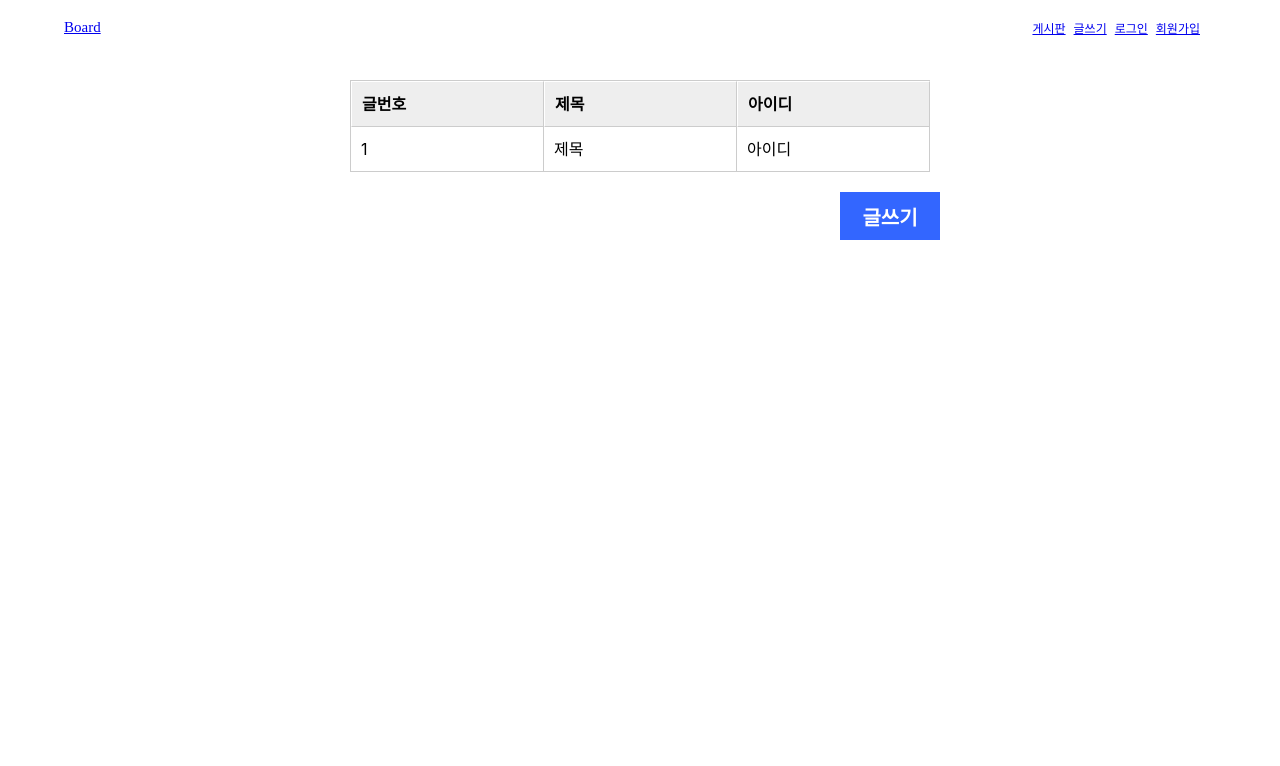
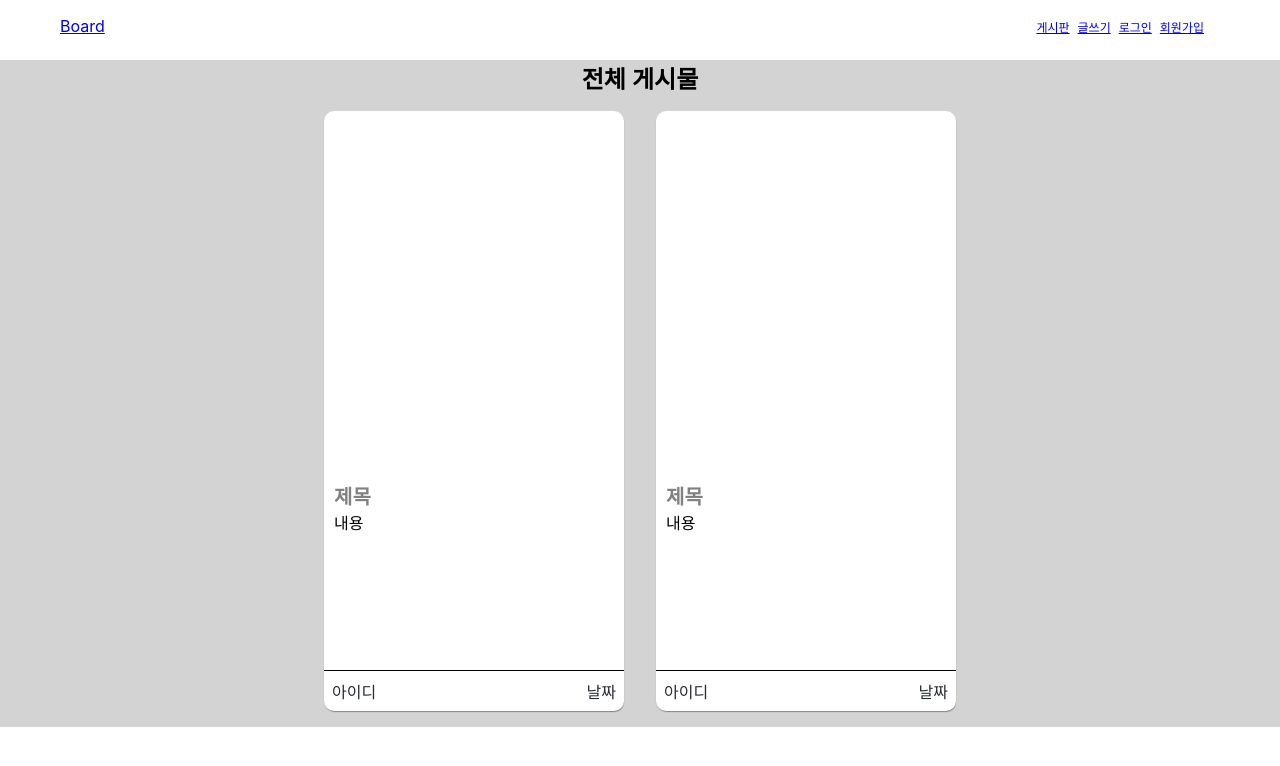
Before and after one commit to jipark96/board-keke1, a React (Create React App) app: page /board in a window 1280 px wide. Shown: the top 766 px of the page. Built offline with nearby package versions, Linux system fonts and the light colour scheme.

Commit message:
fix: 게시판 리스트 조회 스타일 수정 필요

```diff
--- a/src/App.tsx
+++ b/src/App.tsx
@@ -22,6 +22,7 @@ const App: React.FunctionComponent = () => {
           <Route path="/login" element={<LoginPage />} />
           <Route path="/join" element={<JoinPage />} />
           <Route path="/board" element={<BoardListPage />} />
+          <Route path="/" element={<BoardListPage />} />
           <Route path="/board/write" element={<WritePage />} />
           <Route path="/board/edit" element={<EditPage />} />
           <Route path="/board/detail" element={<DetailPage />} />
--- a/src/components/board/BoardList.tsx
+++ b/src/components/board/BoardList.tsx
@@ -1,47 +1,50 @@
 import React from "react";
+
 import {
-  Cotainer,
-  Content,
-  Title,
-  Wrapper,
-  BtnWrapper,
+  BoardBody,
+  BoardCard,
+  BoardCardFooter,
+  BoardHeader,
+  BoardImg,
+  BoardListCotainer,
+  BoardListWrapper,
+  BoardText,
+  BoardTitle,
 } from "./BoardListStyles";
-import Btn from "../common/btn/Btn";
-import { useNavigate } from "react-router-dom";
 import Layout from "../../layout/Layout";
-
 const BoardList = () => {
-  const navigation = useNavigate();
-
-  const handleBtnClick = () => {
-    navigation("/board/write");
-  };
   return (
     <Layout>
-      <Wrapper>
-        <Cotainer>
-          <thead>
-            <Title>글번호</Title>
-            <Title>제목</Title>
-            <Title>아이디</Title>
-          </thead>
-          <tbody>
-            <tr>
-              <Content>1</Content>
-              <Content>제목</Content>
-              <Content>아이디</Content>
-            </tr>
-          </tbody>
-        </Cotainer>
-        <BtnWrapper>
-          <Btn
-            text="글쓰기"
-            size="small"
-            disabled={false}
-            onClick={handleBtnClick}
-          />
-        </BtnWrapper>
-      </Wrapper>
+      <BoardListCotainer>
+        <BoardListWrapper>
+          <BoardHeader>전체 게시물</BoardHeader>
+          <BoardBody>
+            <BoardCard>
+              <BoardImg>{/* <img src={} /> */}</BoardImg>
+              <BoardText>
+                <BoardTitle>제목</BoardTitle>
+                <div>내용</div>
+              </BoardText>
+              <BoardCardFooter>
+                <div>아이디</div>
+                <div>날짜</div>
+              </BoardCardFooter>
+            </BoardCard>
+
+            <BoardCard>
+              <BoardImg>{/* <img src={} /> */}</BoardImg>
+              <BoardText>
+                <BoardTitle>제목</BoardTitle>
+                <div>내용</div>
+              </BoardText>
+              <BoardCardFooter>
+                <div>아이디</div>
+                <div>날짜</div>
+              </BoardCardFooter>
+            </BoardCard>
+          </BoardBody>
+        </BoardListWrapper>
+      </BoardListCotainer>
     </Layout>
   );
 };
--- a/src/components/board/BoardListStyles.ts
+++ b/src/components/board/BoardListStyles.ts
@@ -1,53 +1,75 @@
 import { styled } from "styled-components";
 
-export const Wrapper = styled.div`
+export const BoardListCotainer = styled.div`
+  background-color: lightgray;
+`;
+
+export const BoardListWrapper = styled.div`
   width: 600px;
   margin: 0 auto;
-  margin-top: 80px;
+  margin-top: 60px;
+  display: flex;
+  flex-direction: column;
+  align-items: center;
 `;
 
-export const Cotainer = styled.table`
-  border-collapse: separate;
-  border-spacing: 0;
-  text-align: left;
-  line-height: 1.5;
-  border-top: 1px solid #ccc;
-  border-left: 1px solid #ccc;
-  margin: 20px 10px;
-`;
-
-export const Title = styled.th`
-  width: 150px;
-  padding: 10px;
-  font-weight: bold;
-  vertical-align: top;
-  border-right: 1px solid #ccc;
-  border-bottom: 1px solid #ccc;
-  border-top: 1px solid #fff;
-  border-left: 1px solid #fff;
-  background: #eee;
-`;
-
-export const Content = styled.td`
-  width: 350px;
-  padding: 10px;
-  vertical-align: top;
-  border-right: 1px solid #ccc;
-  border-bottom: 1px solid #ccc;
-`;
-
-export const Input1 = styled.input`
-  width: 250px;
-  height: 32px;
-  font-size: 15px;
-  border: 0;
-  border-radius: 15px;
-  outline: none;
-  padding-left: 10px;
-  background-color: rgb(233, 233, 233);
-`;
-
-export const BtnWrapper = styled.div`
+export const BoardHeader = styled.div`
+  font-size: 24px;
+  font-weight: 600;
   display: flex;
   justify-content: flex-end;
 `;
+
+export const BoardBody = styled.div`
+  display: flex;
+  align-items: center;
+  justify-content: center;
+  flex-wrap: nowrap;
+  flex-direction: row;
+`;
+
+export const BoardFooter = styled.div`
+  margin: 24px;
+`;
+
+export const BoardCard = styled.div`
+  width: 300px;
+  height: 600px;
+  flex-shrink: 0;
+  margin: 16px;
+  border-radius: 10px;
+  box-shadow: rgba(0.2, 0.2, 0.2, 0.2) 1px 2px 1px -1px,
+    rgba(0.2, 0, 0.2, 0.2) 0px 1px 1px 0px, rgba(0, 0, 0, 0) 0px 1px 3px 0px;
+  background-color: #fff;
+  display: flex;
+  flex-direction: column;
+  justify-content: space-between;
+  cursor: pointer;
+`;
+
+export const BoardImg = styled.div`
+  width: 100%;
+  height: 60%;
+`;
+
+export const BoardText = styled.div`
+  flex-grow: 1;
+  word-break: break-all;
+  overflow: auto;
+  padding: 10px;
+`;
+
+export const BoardTitle = styled.div`
+  font-size: 20px;
+  color: gray;
+  font-weight: 600;
+`;
+
+export const BoardCardFooter = styled.div`
+  border-top: 1px solid black;
+  padding: 8px;
+  display: flex;
+  color: #282c34;
+  font-size: 16px;
+  justify-content: space-between;
+`;
--- a/src/components/join/Join.tsx
+++ b/src/components/join/Join.tsx
@@ -8,6 +8,7 @@ import Btn from "../common/btn/Btn";
 import Layout from "../../layout/Layout";
 import axios from "axios";
 import { useDispatch, useSelector } from "react-redux";
+import { useNavigate } from "react-router-dom";
 
 interface FormState {
   username: string;
@@ -26,6 +27,8 @@ const initialState: FormState = {
 };
 
 const Join = () => {
+  const navigation = useNavigate();
+
   const joinSubmit = async () => {
     const { username, name, email, password, passwordCheck } = joinData;
     const dataToSend = {
@@ -127,6 +130,7 @@ const Join = () => {
   //[회원 가입]
   const onSubmit = () => {
     joinSubmit();
+    navigation("/login");
     console.log(joinData);
   };
 
--- /dev/null
+++ b/src/components/login/modal/Modal.tsx
@@ -0,0 +1,32 @@
+import React from "react";
+import {
+  ModalBox,
+  ModalButton,
+  ModalSection,
+  ModalStyleProps,
+  ModalText,
+  ModalTitle,
+  ModaleWrap,
+} from "./ModalStyles";
+
+interface ModalProps extends ModalStyleProps {
+  title: string;
+  text: string;
+  onClick?: React.MouseEventHandler<HTMLButtonElement>;
+}
+
+const Modal = ({ title, text, onClick }: ModalProps) => {
+  return (
+    <ModaleWrap>
+      <ModalSection>
+        <ModalTitle>{title}</ModalTitle>
+        <ModalBox>
+          <ModalText>{text}</ModalText>
+          <ModalButton onClick={onClick}>확인</ModalButton>
+        </ModalBox>
+      </ModalSection>
+    </ModaleWrap>
+  );
+};
+
+export default Modal;
--- /dev/null
+++ b/src/components/login/modal/ModalStyles.ts
@@ -0,0 +1,63 @@
+import { styled } from "styled-components";
+
+export interface ModalStyleProps {
+  disabled?: boolean;
+}
+
+export const ModaleWrap = styled.div`
+  position: fixed;
+  top: 0;
+  left: 0;
+  width: 100%;
+  height: 100%;
+  display: flex;
+  justify-content: center;
+  align-items: center;
+  background-color: rgba(0, 0, 0, 0.5);
+  z-index: 99;
+`;
+
+export const ModalSection = styled.div`
+  width: 445px;
+  padding: 26px 0px 31px 0px;
+  background-color: white;
+  display: flex;
+  flex-direction: column;
+  align-items: center;
+`;
+
+export const ModalTitle = styled.h1`
+  color: #171717;
+  font-size: 28px;
+  font-weight: 700;
+  margin-bottom: 70px;
+`;
+
+export const ModalText = styled.div`
+  color: #8c8c8c;
+  width: 300px;
+  flex-flow: wrap;
+  text-align: center;
+  font-size: 20px;
+  font-weight: 500;
+`;
+
+export const ModalButton = styled.button`
+  width: 180px;
+  height: 52px;
+  color: #ffffff;
+  background-color: #f36;
+  border: none;
+  cursor: pointer;
+  font-size: 20px;
+  font-weight: 600;
+  align-self: center;
+`;
+
+export const ModalBox = styled.div`
+  display: flex;
+  flex-direction: column;
+  justify-content: space-between;
+  align-content: space-between;
+  height: 180px;
+`;
--- a/src/layout/header/Header.tsx
+++ b/src/layout/header/Header.tsx
@@ -1,9 +1,27 @@
-import React from "react";
+import React, { useEffect, useState } from "react";
 import { Link, useNavigate } from "react-router-dom";
 import { HeaderMenu, HeaderTitle, HeaderWrapper } from "./HeaderStyles";
 
 const Header = () => {
-  const navigate = useNavigate();
+  const [isLoggedIn, setIsLoggedIn] = useState(false);
+  const [name, setName] = useState("");
+
+  const checkLoginStatus = () => {
+    const token = localStorage.getItem("jwtToken");
+    const storedName = localStorage.getItem("name");
+
+    if (token && storedName) {
+      setIsLoggedIn(true);
+      setName(storedName);
+    } else {
+      setIsLoggedIn(false);
+      setName("");
+    }
+  };
+
+  useEffect(() => {
+    checkLoginStatus();
+  }, []);
 
   return (
     <HeaderWrapper>
@@ -15,8 +33,26 @@ const Header = () => {
       <HeaderMenu>
         <Link to="/board">게시판</Link>
         <Link to="/board/write">글쓰기</Link>
-        <Link to="/login">로그인</Link>
-        <Link to="/join">회원가입</Link>
+        {isLoggedIn ? (
+          <>
+            <span>{name}</span>
+            <Link
+              to="#"
+              onClick={() => {
+                localStorage.removeItem("jwtToken");
+                localStorage.removeItem("name");
+                setIsLoggedIn(false);
+              }}
+            >
+              로그아웃
+            </Link>
+          </>
+        ) : (
+          <>
+            <Link to="/login">로그인</Link>
+            <Link to="/join">회원가입</Link>
+          </>
+        )}
       </HeaderMenu>
     </HeaderWrapper>
   );
--- a/src/layout/header/HeaderStyles.ts
+++ b/src/layout/header/HeaderStyles.ts
@@ -6,19 +6,19 @@ export const HeaderWrapper = styled.div`
   top: 0;
   left: 0;
   right: 0;
-  padding: 1.2rem 4rem;
+  padding: 16px 60px;
   color: #282c34;
   display: flex;
   justify-content: space-between;
   align-items: center;
   flex-wrap: wrap;
+  /* box-shadow: 0 4px 2px -2px rgba(0, 0, 0, 0.2); */
 `;
 
 export const HeaderTitle = styled.div`
-  font-size: 15px;
+  font-size: 16px;
   display: flex;
   align-items: center;
-  font-family: "Pacifico", cursive;
 `;
 
 export const HeaderMenu = styled.div`
@@ -26,6 +26,6 @@ export const HeaderMenu = styled.div`
   flex-wrap: wrap;
   font-size: 12px;
   flex-shrink: 0;
-  margin: 0 1rem;
+  margin: 0 16px;
   gap: 8px;
 `;
```
Also changed, not shown: src/components/login/Login.tsx (+52 -7 lines).
